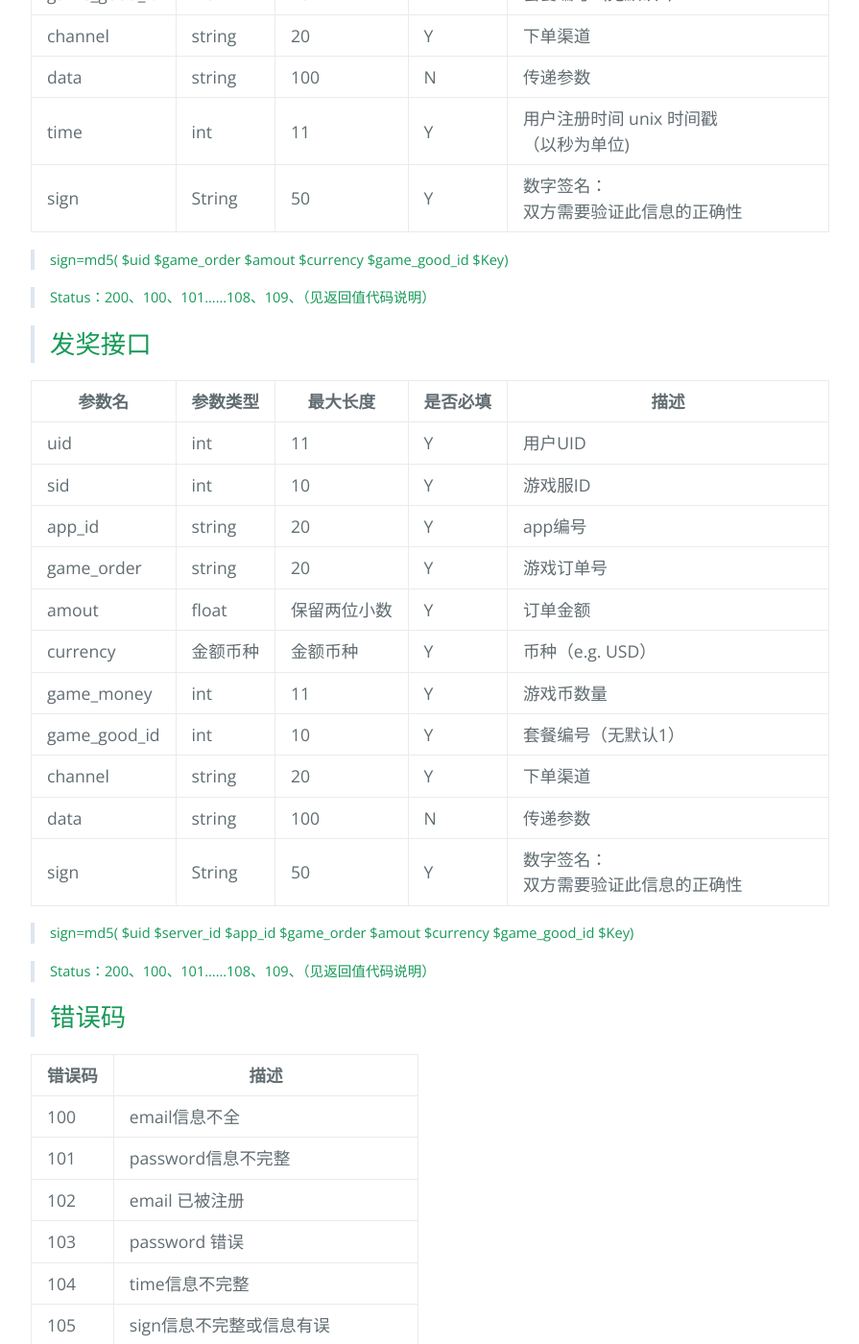
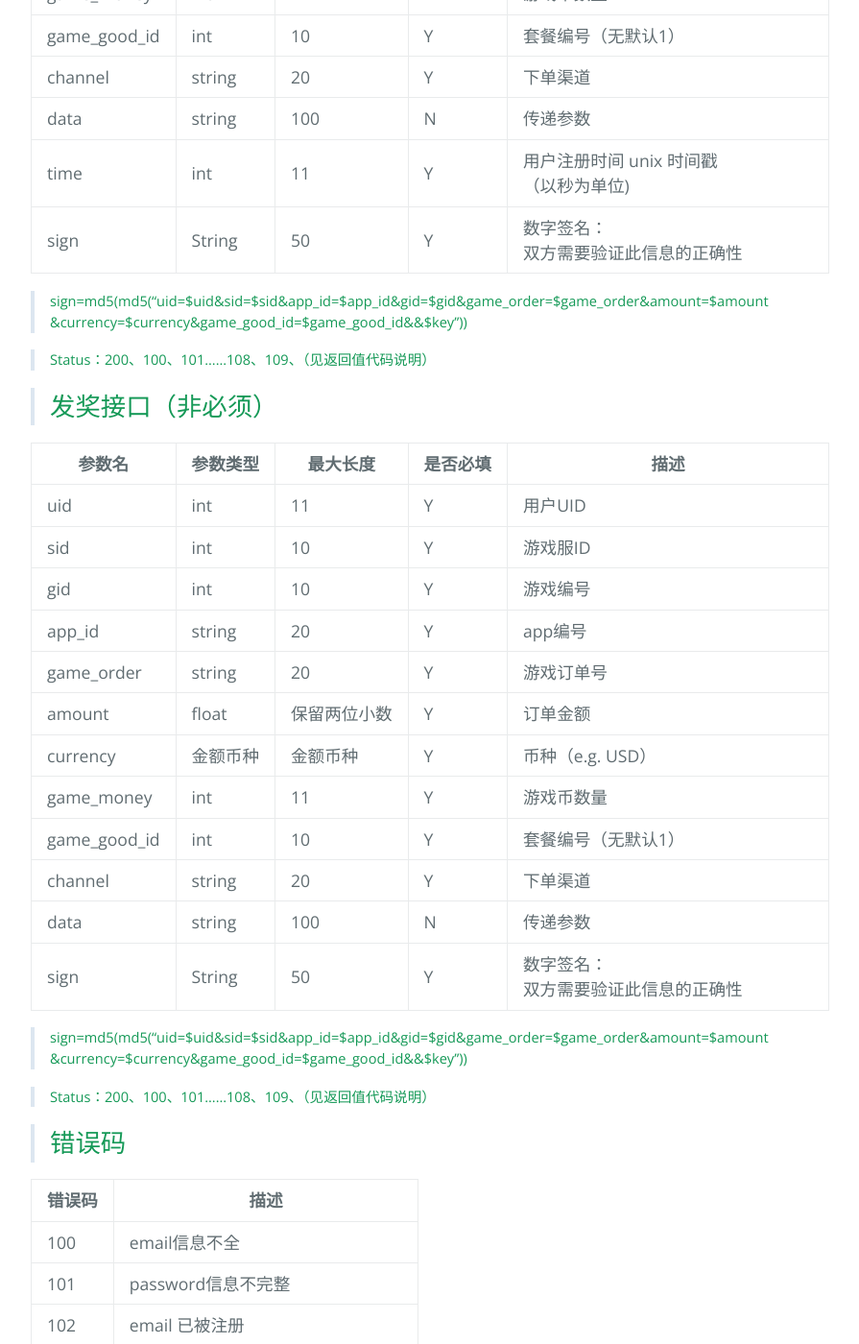
Before and after one commit to xcloudgame-developers/xcloudgame-developers.github.io, a Jekyll site: the page built from api/CellularPhoneSDK.md, in a window 1280 px wide and 1400 px high, scrolled down 3686 px. Shown: the whole window at 96% size, without its empty margins (192-1087 px from the left). Built offline with Jekyll 4.4.1, drawn with Linux system fonts in a browser that asks for light colours; our own code applies the rules of GitHub Pages for plain Markdown files; some of the changed text lies outside the part shown.

Commit message:
下单接口文档

```diff
--- a/api/CellularPhoneSDK.md
+++ b/api/CellularPhoneSDK.md
@@ -111,10 +111,11 @@ sign     | String  | 50      | Y       | 数字签名：双方需要验证此信
 ---        | ---     | ---         | ---     | --- |
 uid        | int     | 11          | Y       | 用户UID |
 sid        | int     | 10          | Y       | 游戏服ID |
+gid        | int     | 10          | Y       | 游戏编号 |
 app_id     | string  | 20          | Y       | app编号 |
 game_order | string  | 20          | Y       | 游戏订单号 |
-amout      | float   |保留两位小数   | Y       | 订单金额 |
-currency   | 金额币种  | 金额币种    | Y       | 币种（e.g. USD）|
+amount      | float   |保留两位小数   | Y       | 订单金额 |
+currency   | 金额币种  | 金额币种    | Y       | 币种（e.g. BRL）|
 game_money | int     | 11          | Y       | 游戏币数量 |
 game_good_id | int   | 10          | Y       | 套餐编号（无默认1）|
 channel    | string  | 20          | Y       | 下单渠道 |
@@ -122,19 +123,20 @@ data       | string  | 100         | N       | 传递参数 |
 time       | int     | 11          | Y       | 用户注册时间 unix 时间戳（以秒为单位) |
 sign       | String  | 50          | Y       | 数字签名：双方需要验证此信息的正确性 |
 
->##### sign=md5( $uid $game_order $amout $currency $game_good_id $Key)
+>##### sign=md5(md5("uid=$uid&sid=$sid&app_id=$app_id&gid=$gid&game_order=$game_order&amount=$amount&currency=$currency&game_good_id=$game_good_id&&$key"))
 
 >##### Status：200、100、101......108、109、（见返回值代码说明）
 
->## 发奖接口
+>## 发奖接口（非必须）
 
 参数名      | 参数类型 | 最大长度     | 是否必填 | 描述 |
 ---        | ---     | ---         | ---     | --- |
 uid        | int     | 11          | Y       | 用户UID |
 sid        | int     | 10          | Y       | 游戏服ID |
+gid        | int     | 10          | Y       | 游戏编号 |
 app_id     | string  | 20          | Y       | app编号 |
 game_order | string  | 20          | Y       | 游戏订单号 |
-amout      | float   |保留两位小数   | Y       | 订单金额 |
+amount      | float   |保留两位小数   | Y       | 订单金额 |
 currency   | 金额币种  | 金额币种    | Y       | 币种（e.g. USD）|
 game_money | int     | 11          | Y       | 游戏币数量 |
 game_good_id | int   | 10          | Y       | 套餐编号（无默认1）|
@@ -142,7 +144,7 @@ channel    | string  | 20          | Y       | 下单渠道 |
 data       | string  | 100         | N       | 传递参数 |
 sign       | String  | 50          | Y       | 数字签名：双方需要验证此信息的正确性 |
 
->##### sign=md5( $uid $server_id $app_id $game_order $amout $currency $game_good_id $Key)
+>##### sign=md5(md5("uid=$uid&sid=$sid&app_id=$app_id&gid=$gid&game_order=$game_order&amount=$amount&currency=$currency&game_good_id=$game_good_id&&$key"))
 
 >##### Status：200、100、101......108、109、（见返回值代码说明）
 
```
Also changed, not shown: other parts of api/CellularPhoneSDK.md (+1 -1 lines).
